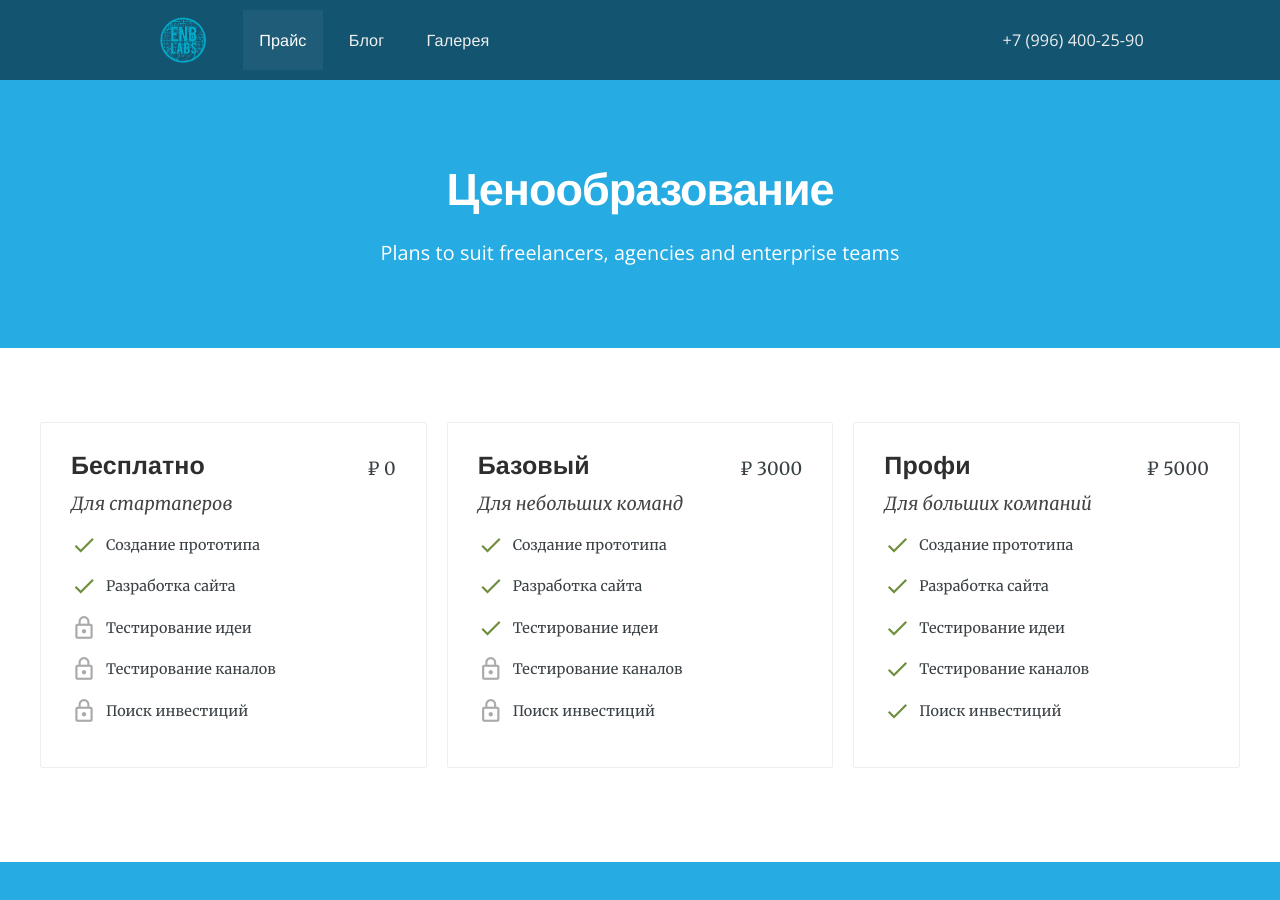
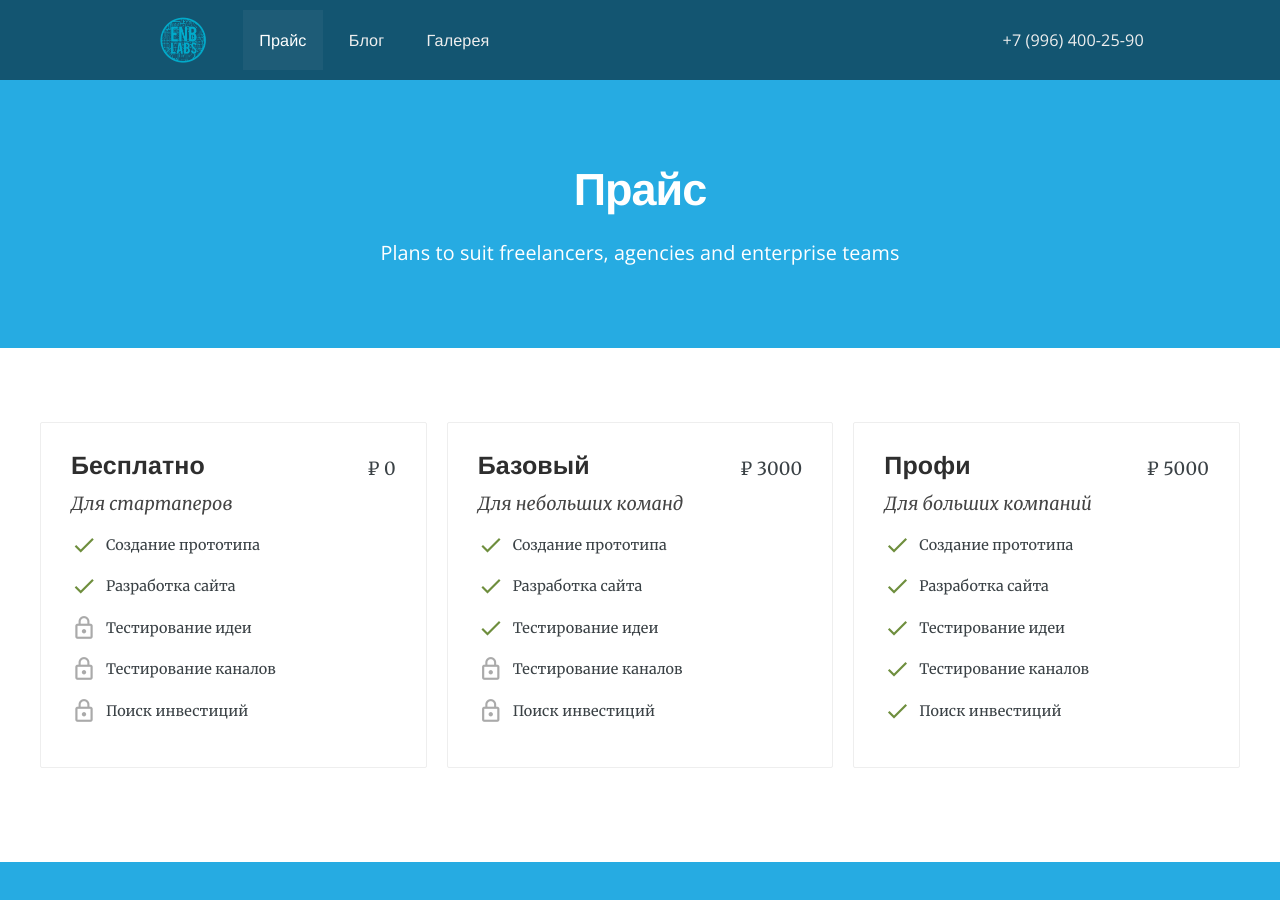
Before and after one commit to RakhimyanTim/enblabs.github.io, a Jekyll site: the page built from pages/pricing.html, in a window 1280 px wide and 900 px high. Built offline with Jekyll 4.4.1, drawn with Linux system fonts in a browser that asks for light colours; nearby versions of some CDN libraries.

Commit message:
Update pricing.html

```diff
--- a/pages/pricing.html
+++ b/pages/pricing.html
@@ -1,7 +1,7 @@
 ---
 layout: default
-title: Pricing
-header: Ценообразование
+title: Прайс
+header: Прайс
 header_subtext: Plans to suit freelancers, agencies and enterprise teams
 description: Overview and details for the pricing plans in CloudCannon, the Cloud CMS for Jekyll and static sites.
 permalink: /pricing/
@@ -16,7 +16,7 @@
 <section class="bright-section centered">
 	<div class="container">
 		<h2><strong>Проверьте</strong> идею прежде, чем вкладывать деньги</h2>
-		<p style="margin:0;"><a href="https://app.cloudcannon.com/users/sign_up" class="btn btn-primary btn-large btn-block btn-centered sign-up">Проверить идею бесплатно</a>
+		<p style="margin:0;"><a href="https://docs.google.com/forms/d/e/1FAIpQLSfA7j4SrY-6EHuOiqnMStcfDFdO40rDrZnk1Y3PsfuBPKN5DQ/viewform?usp=sf_link" class="btn btn-primary btn-large btn-block btn-centered sign-up">Проверить идею бесплатно</a>
 		<span class="btn-sub-text new-content">В бесплатной версии - создание MVP и разработка сайта</span></p>
 	</div>
 </section>
```
